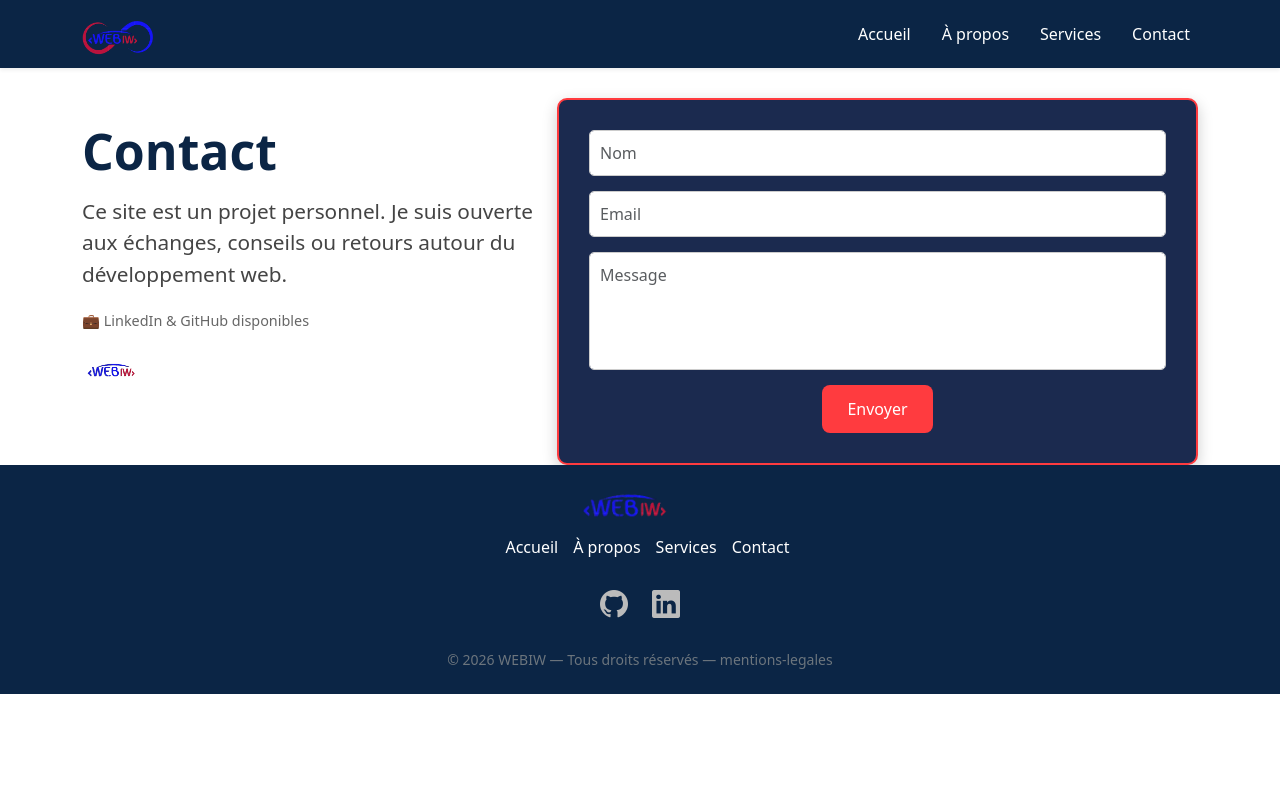
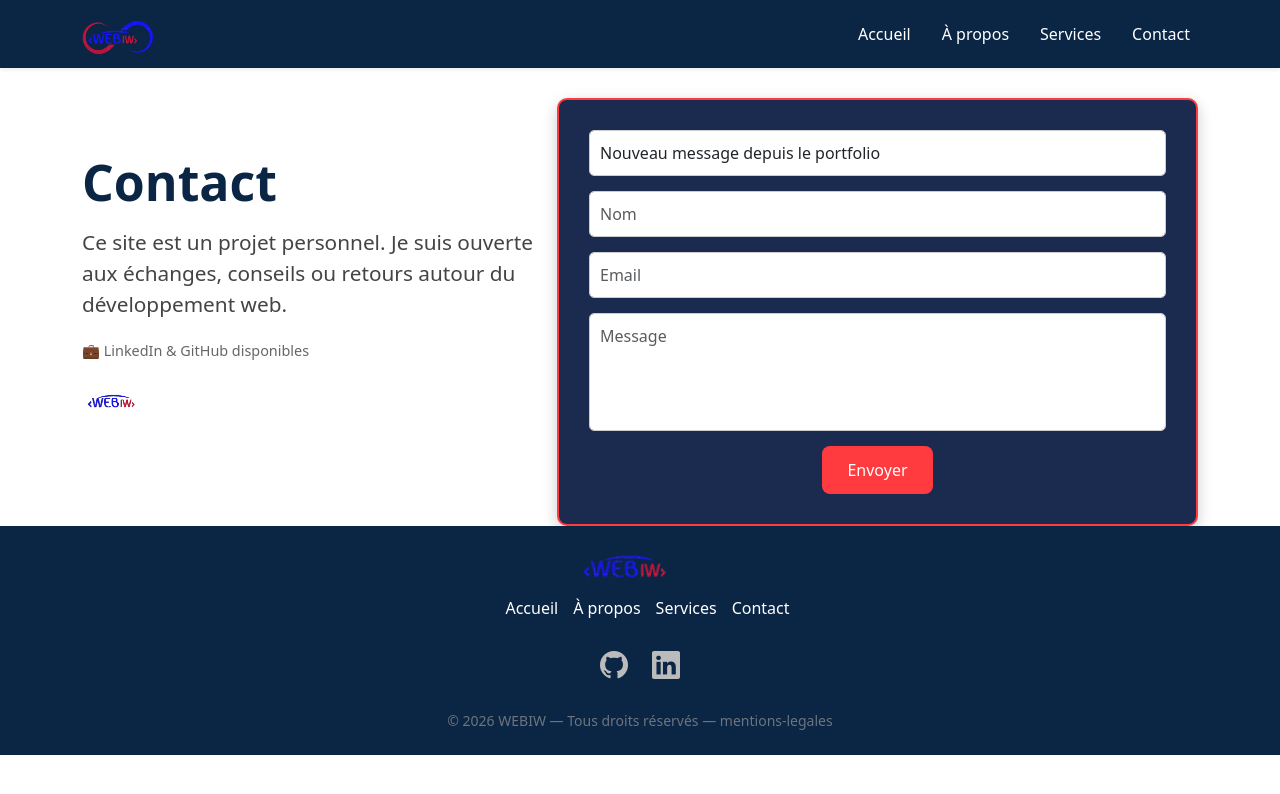
Before and after one commit to samamrani/webiw, a React (Create React App) app in the folder frontend/: page /webiw/contact in a window 1280 px wide. Shown: the top 794 px of the page. Built offline with nearby package versions, Linux system fonts and the light colour scheme.

Commit message:
Ajout formulaire de contact avec EmailJS

```diff
--- a/frontend/src/pages/Contact.jsx
+++ b/frontend/src/pages/Contact.jsx
@@ -4,11 +4,13 @@ import "../Styles/Contact.css";
 import sam from "../Images/logo1.png";
 
 function Contact() {
-  const [formData, setFormData] = useState({
-    name: "",
-    email: "",
-    message: "",
-  });
+ const [formData, setFormData] = useState({
+  title: "Nouveau message depuis le portfolio",
+  name: "",
+  email: "",
+  message: "",
+});
+
   const [submitted, setSubmitted] = useState(false);
 
   const handleChange = (e) => {
@@ -20,14 +22,14 @@ function Contact() {
     e.preventDefault();
 
     emailjs.send(
-      "service_xmazn8q",
+      "service_k1enmbc",
       "__ejs-test-mail-service__",
       formData,
       "g9mqvCOtiq6-itsF4"
     ).then(
       () => {
         setSubmitted(true);
-        setFormData({ name: "", email: "", message: "" });
+        setFormData({title: "", name: "", email: "", message: "" });
         alert("Message envoyé avec succès !");
       },
       (error) => {
@@ -53,6 +55,17 @@ function Contact() {
 
           <div className="col-md-7">
             <form onSubmit={handleSubmit} className="contact-form">
+
+               <input
+                type="text"
+                name="title"
+                placeholder="Title"
+                className="form-control"
+                value={formData.title}
+                onChange={handleChange}
+                required
+              />
+
               <input
                 type="text"
                 name="name"
```
